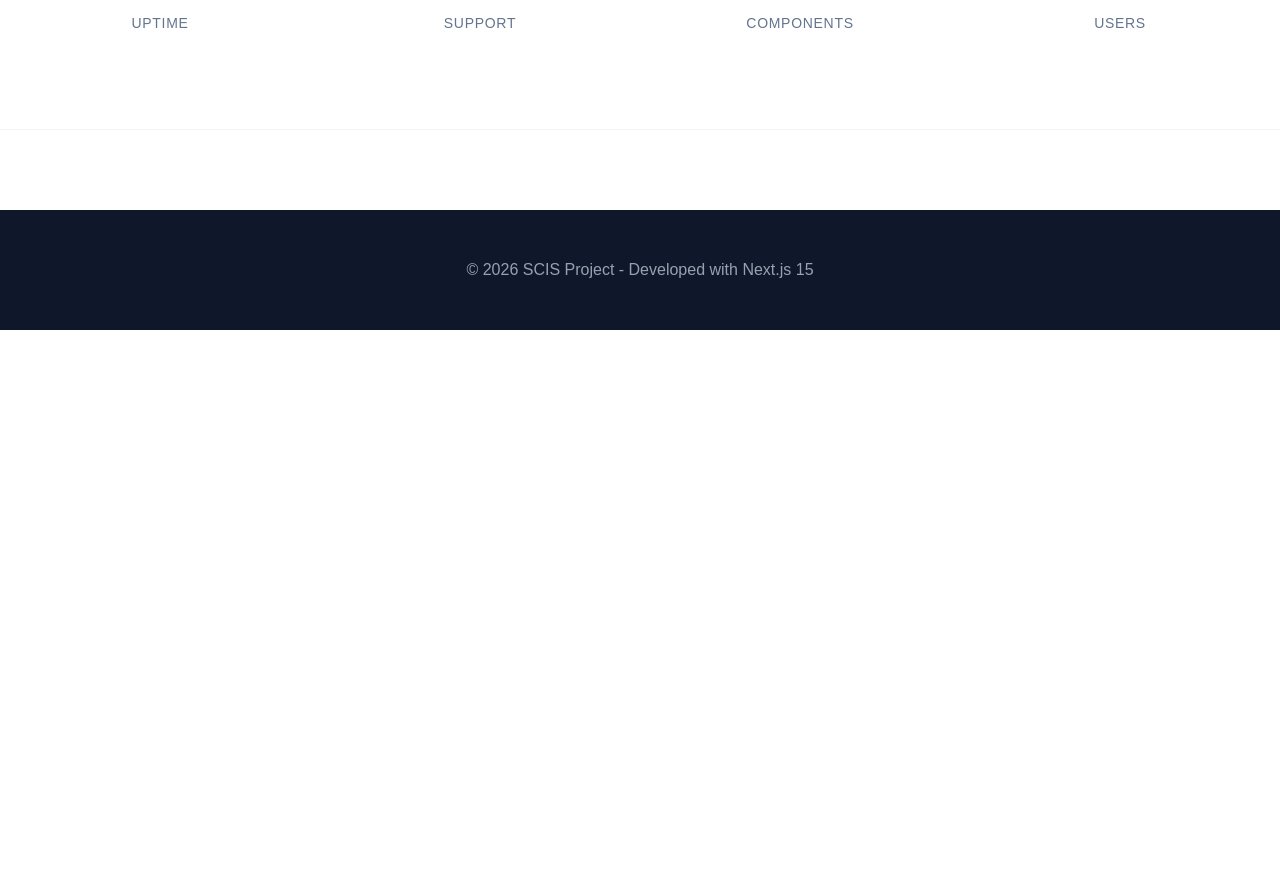
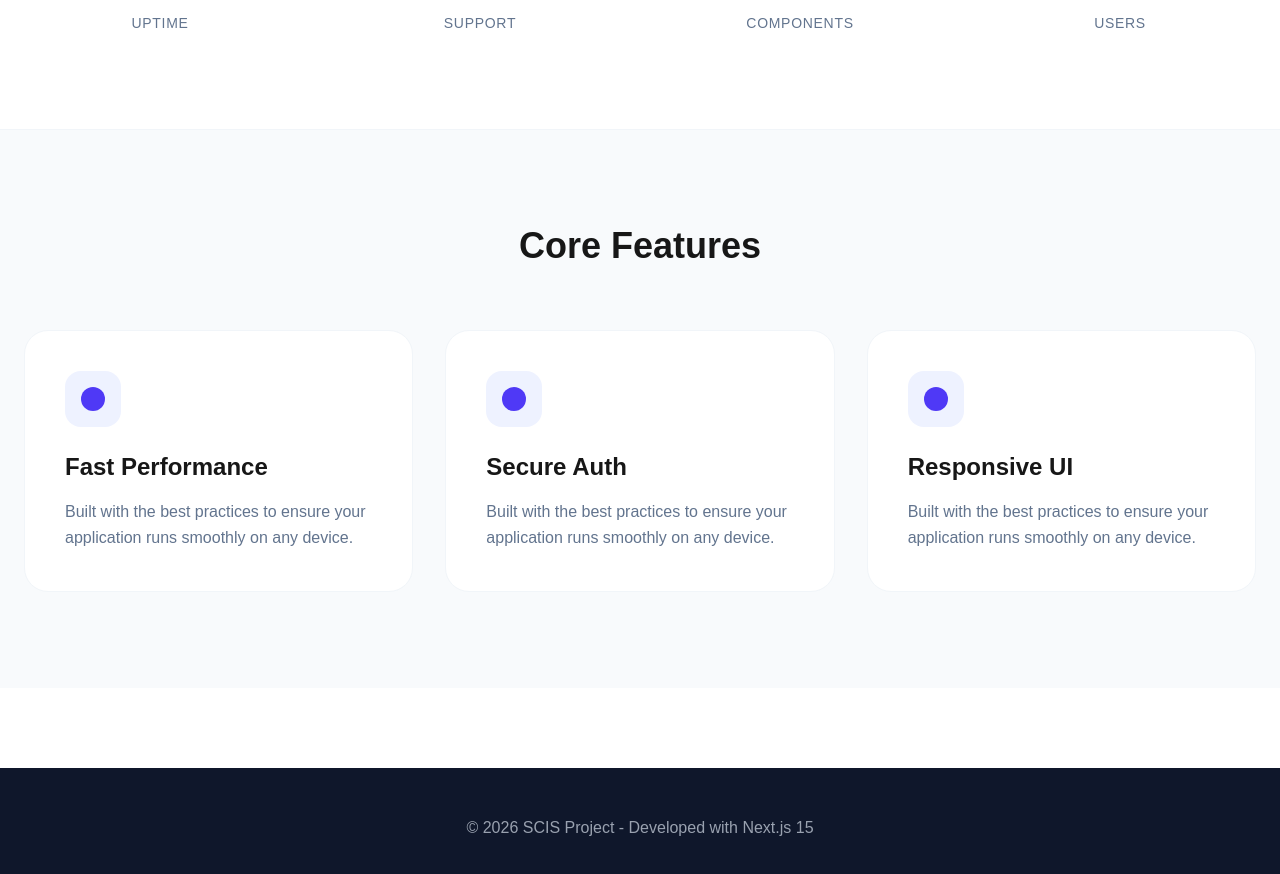
Before and after one commit to ibrahimvau5518/my-react-app, a Next.js app: page / in a window 1280 px wide. Shown: the part 925-1799 px from the top of the page. Before the commit the page ends 1255 px from the top, so only its background shows below. Built offline with nearby package versions, Linux system fonts and the light colour scheme.

Commit message:
added Feature Card section

```diff
--- a/app/page.tsx
+++ b/app/page.tsx
@@ -44,6 +44,32 @@ export default function LandingPage() {
           ))}
         </div>
       </section>
+
+      {/* 3. Features (Cards) */}
+      <section className="py-24 px-6 bg-slate-50">
+        <div className="max-w-7xl mx-auto">
+          <h2 className="text-4xl font-extrabold text-center mb-16">
+            Core Features
+          </h2>
+          <div className="grid md:grid-cols-3 gap-8">
+            {['Fast Performance', 'Secure Auth', 'Responsive UI'].map(title => (
+              <div
+                key={title}
+                className="bg-white p-10 rounded-3xl border border-slate-100 hover:shadow-2xl hover:shadow-indigo-100 transition-all group"
+              >
+                <div className="w-14 h-14 bg-indigo-50 rounded-2xl mb-6 flex items-center justify-center group-hover:bg-indigo-600 transition-colors">
+                  <div className="w-6 h-6 bg-indigo-600 group-hover:bg-white rounded-full"></div>
+                </div>
+                <h3 className="text-2xl font-bold mb-4">{title}</h3>
+                <p className="text-slate-500 leading-relaxed">
+                  Built with the best practices to ensure your application runs
+                  smoothly on any device.
+                </p>
+              </div>
+            ))}
+          </div>
+        </div>
+      </section>
     </main>
   );
 }
```
